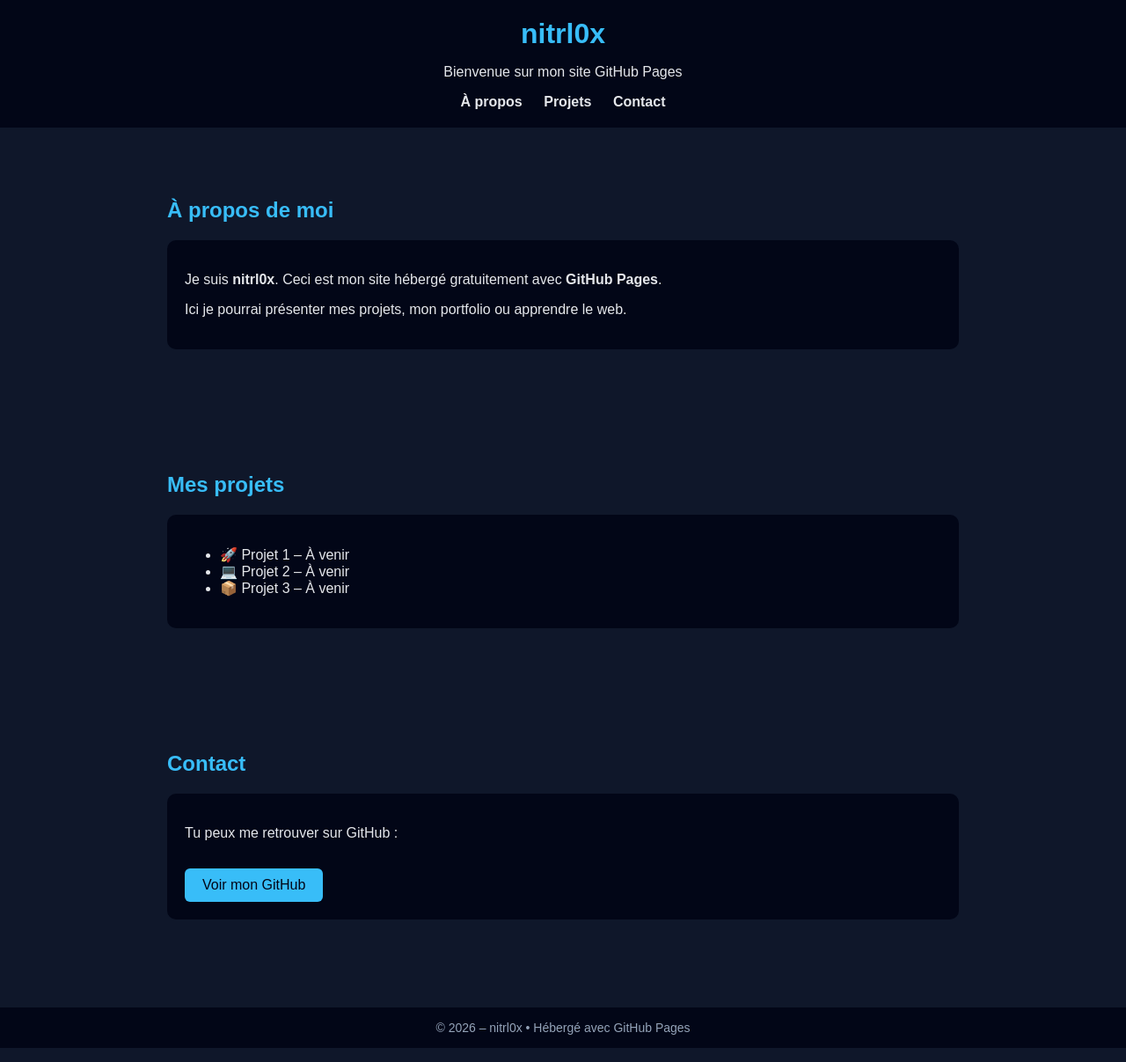
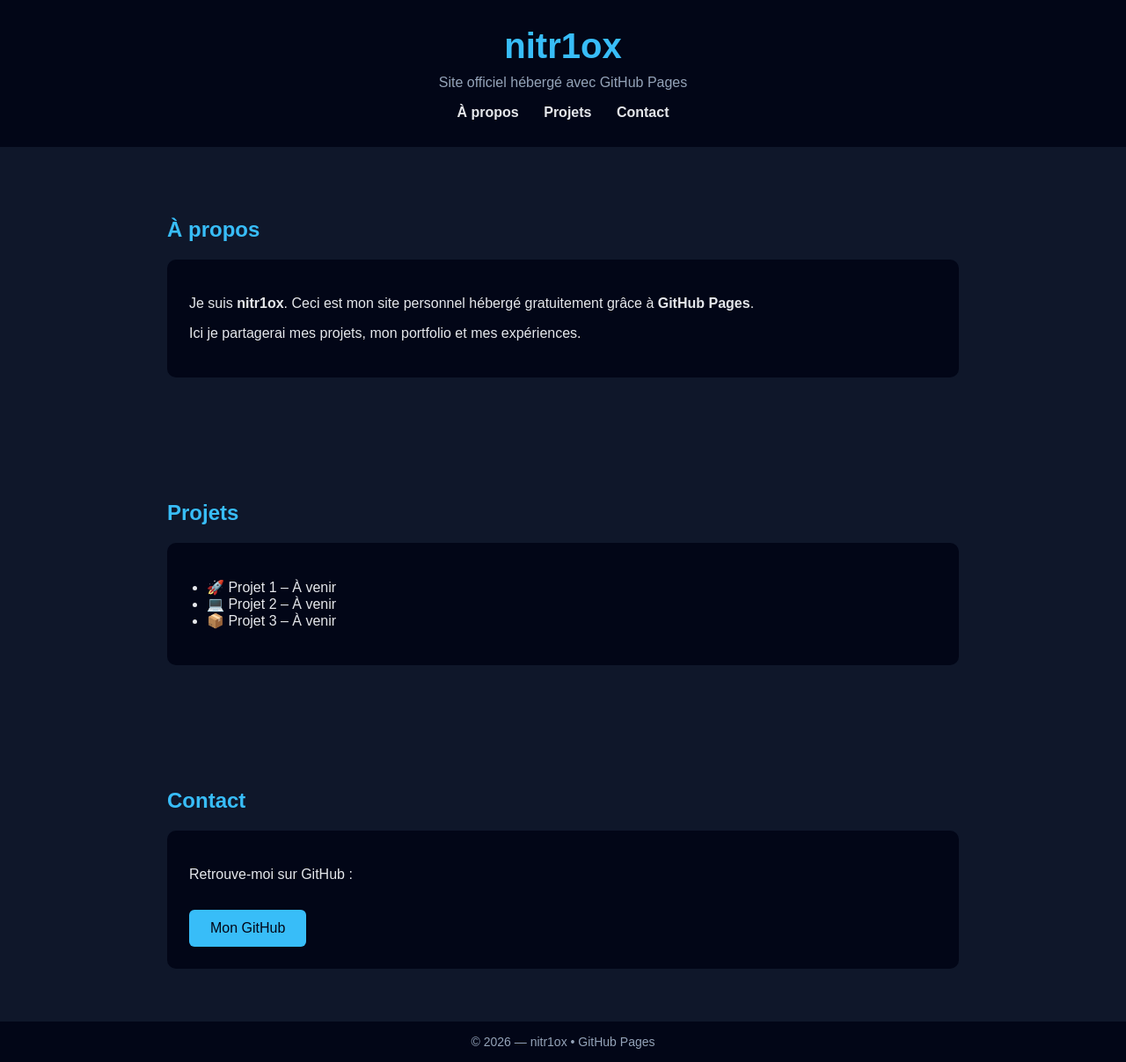
Before and after one commit to nitr1ox/nitr1ox.github.io, a plain HTML site: page index.html in a window 1280 px wide. Shown: the whole page at 88% size. Drawn offline with Linux system fonts and the light colour scheme.

Commit message:
Rename site from 'nitrl0x' to 'nitr1ox'
Updated the site title and various text elements to reflect the new name. Adjusted styles and layout for improved presentation.

```diff
--- a/index.html
+++ b/index.html
@@ -2,35 +2,41 @@
 <html lang="fr">
 <head>
   <meta charset="UTF-8">
-  <title>nitrl0x | Site officiel</title>
+  <title>nitr1ox | Site officiel</title>
   <meta name="viewport" content="width=device-width, initial-scale=1.0">
 
   <style>
     body {
       margin: 0;
       font-family: Arial, Helvetica, sans-serif;
-      background: #0f172a;
+      background-color: #0f172a;
       color: #e5e7eb;
     }
 
     header {
-      background: #020617;
-      padding: 20px;
+      background-color: #020617;
+      padding: 30px 20px;
       text-align: center;
     }
 
     header h1 {
       margin: 0;
+      font-size: 2.5em;
       color: #38bdf8;
     }
 
+    header p {
+      margin-top: 10px;
+      color: #94a3b8;
+    }
+
     nav {
-      margin-top: 10px;
+      margin-top: 15px;
     }
 
     nav a {
       color: #e5e7eb;
-      margin: 0 10px;
+      margin: 0 12px;
       text-decoration: none;
       font-weight: bold;
     }
@@ -47,29 +53,33 @@
 
     h2 {
       color: #38bdf8;
+      margin-bottom: 10px;
     }
 
     .card {
-      background: #020617;
-      padding: 20px;
+      background-color: #020617;
+      padding: 25px;
       border-radius: 10px;
       margin-top: 20px;
     }
 
+    ul {
+      padding-left: 20px;
+    }
+
     footer {
-      background: #020617;
+      background-color: #020617;
       text-align: center;
       padding: 15px;
-      margin-top: 40px;
       font-size: 14px;
       color: #94a3b8;
     }
 
     button {
-      background: #38bdf8;
+      background-color: #38bdf8;
       color: #020617;
       border: none;
-      padding: 10px 20px;
+      padding: 12px 24px;
       border-radius: 6px;
       font-size: 16px;
       cursor: pointer;
@@ -77,7 +87,7 @@
     }
 
     button:hover {
-      background: #0ea5e9;
+      background-color: #0ea5e9;
     }
   </style>
 </head>
@@ -85,8 +95,8 @@
 <body>
 
   <header>
-    <h1>nitrl0x</h1>
-    <p>Bienvenue sur mon site GitHub Pages</p>
+    <h1>nitr1ox</h1>
+    <p>Site officiel hébergé avec GitHub Pages</p>
     <nav>
       <a href="#about">À propos</a>
       <a href="#projects">Projets</a>
@@ -95,20 +105,20 @@
   </header>
 
   <section id="about">
-    <h2>À propos de moi</h2>
+    <h2>À propos</h2>
     <div class="card">
       <p>
-        Je suis <strong>nitrl0x</strong>.
-        Ceci est mon site hébergé gratuitement avec <strong>GitHub Pages</strong>.
+        Je suis <strong>nitr1ox</strong>.
+        Ceci est mon site personnel hébergé gratuitement grâce à <strong>GitHub Pages</strong>.
       </p>
       <p>
-        Ici je pourrai présenter mes projets, mon portfolio ou apprendre le web.
+        Ici je partagerai mes projets, mon portfolio et mes expériences.
       </p>
     </div>
   </section>
 
   <section id="projects">
-    <h2>Mes projets</h2>
+    <h2>Projets</h2>
     <div class="card">
       <ul>
         <li>🚀 Projet 1 – À venir</li>
@@ -121,17 +131,15 @@
   <section id="contact">
     <h2>Contact</h2>
     <div class="card">
-      <p>
-        Tu peux me retrouver sur GitHub :
-      </p>
-      <a href="https://github.com/nitrl0x" target="_blank">
-        <button>Voir mon GitHub</button>
+      <p>Retrouve-moi sur GitHub :</p>
+      <a href="https://github.com/nitr1ox" target="_blank">
+        <button>Mon GitHub</button>
       </a>
     </div>
   </section>
 
   <footer>
-    © 2026 – nitrl0x • Hébergé avec GitHub Pages
+    © 2026 — nitr1ox • GitHub Pages
   </footer>
 
 </body>
```
